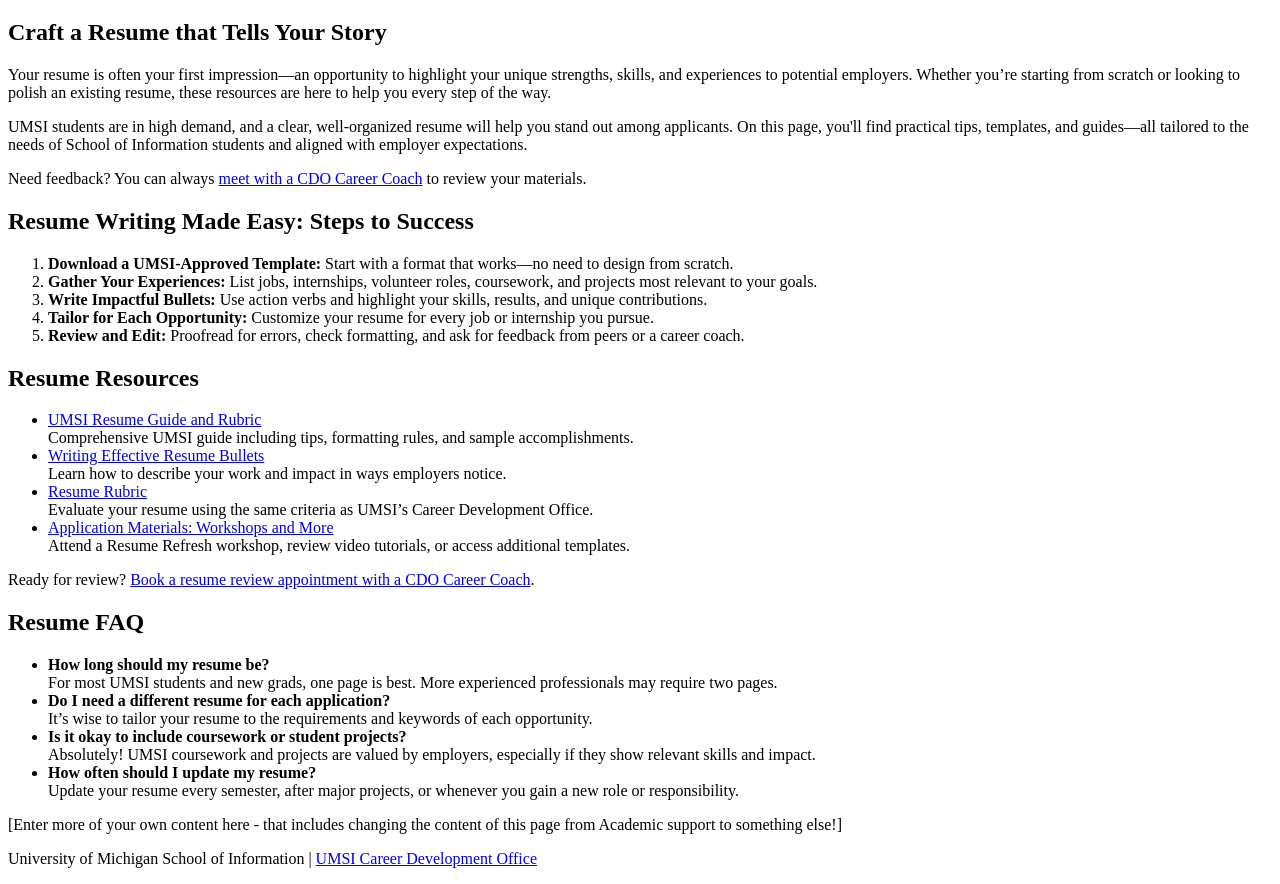
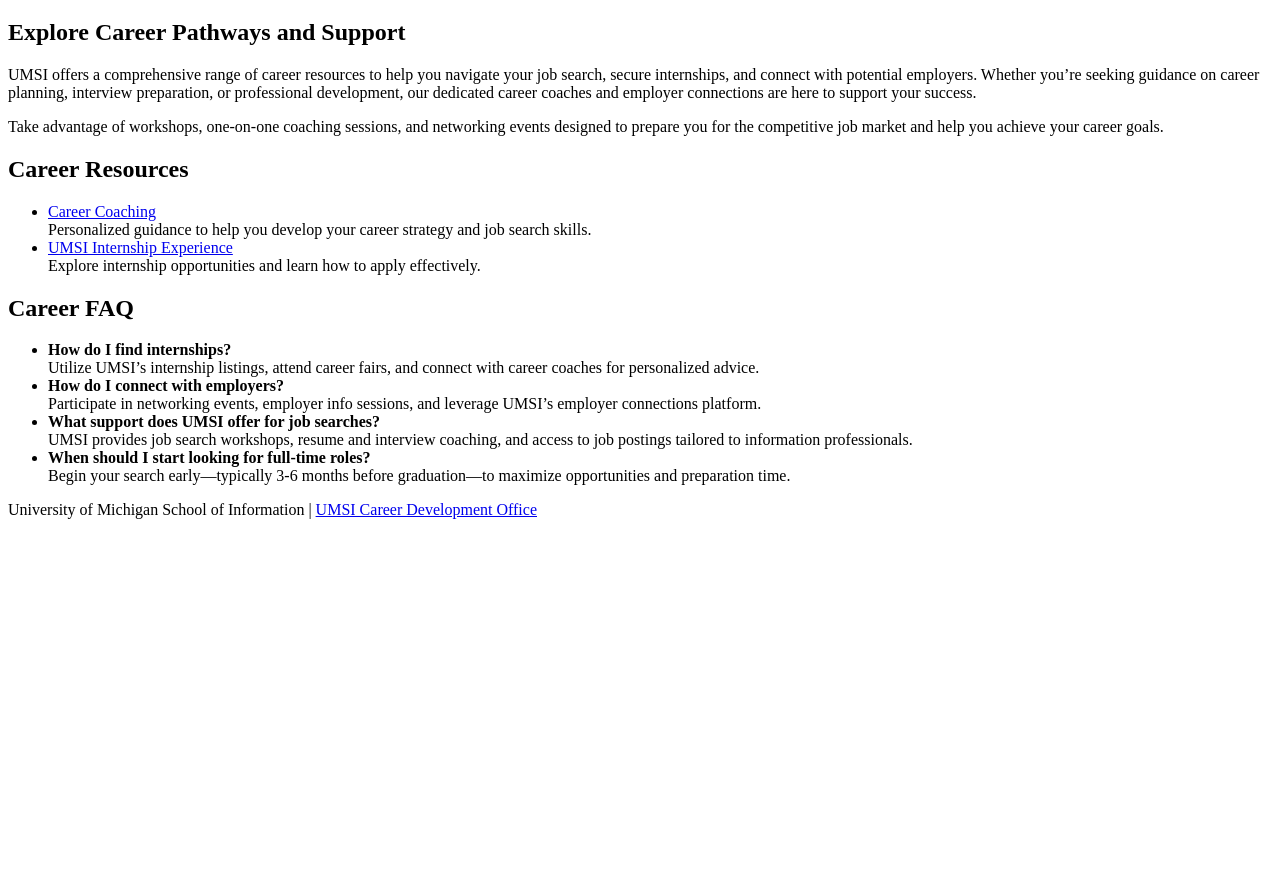
Before and after one commit to i-taylor/client_project_f25, a plain HTML site: page career.html in a window 1280 px wide. Shown: the part 561-1445 px from the top of the page. After the commit the page ends 1096 px from the top, so only its background shows below. Drawn offline with Linux system fonts and the light colour scheme.

Commit message:
career page

```diff
--- a/career.html
+++ b/career.html
@@ -3,7 +3,7 @@
 <head>
     <meta charset="UTF-8">
     <meta name="viewport" content="width=device-width, initial-scale=1.0">
-    <title>Resumes</title>
+    <title>Career</title>
 </head>
 <body>
 
@@ -25,87 +25,56 @@
   <h1>Career Support</h1>
 
   <section>
-    <h2>Craft a Resume that Tells Your Story</h2>
+    <h2>Explore Career Pathways and Support</h2>
     <p>
-      Your resume is often your first impression—an opportunity to highlight your unique strengths, skills, and experiences to potential employers. Whether you’re starting from scratch or looking to polish an existing resume, these resources are here to help you every step of the way.
+      UMSI offers a comprehensive range of career resources to help you navigate your job search, secure internships, and connect with potential employers. Whether you’re seeking guidance on career planning, interview preparation, or professional development, our dedicated career coaches and employer connections are here to support your success.
     </p>
     <p>
-      UMSI students are in high demand, and a clear, well-organized resume will help you stand out among applicants. On this page, you'll find practical tips, templates, and guides—all tailored to the needs of School of Information students and aligned with employer expectations.
-    </p>
-    <p>
-      Need feedback? You can always <a href="https://umsi.instructure.com/courses/12345/pages/meet-with-a-career-coach" target="_blank">meet with a CDO Career Coach</a> to review your materials.
+      Take advantage of workshops, one-on-one coaching sessions, and networking events designed to prepare you for the competitive job market and help you achieve your career goals.
     </p>
   </section>
 
   <section>
-    <h2>Resume Writing Made Easy: Steps to Success</h2>
-    <ol>
-      <li><strong>Download a UMSI-Approved Template:</strong> Start with a format that works—no need to design from scratch.</li>
-      <li><strong>Gather Your Experiences:</strong> List jobs, internships, volunteer roles, coursework, and projects most relevant to your goals.</li>
-      <li><strong>Write Impactful Bullets:</strong> Use action verbs and highlight your skills, results, and unique contributions.</li>
-      <li><strong>Tailor for Each Opportunity:</strong> Customize your resume for every job or internship you pursue.</li>
-      <li><strong>Review and Edit:</strong> Proofread for errors, check formatting, and ask for feedback from peers or a career coach.</li>
-    </ol>
+    <h2>Career Resources</h2>
+    <ul>
+      <li>
+        <a href="https://www.si.umich.edu/student-experience/career-development/career-coaching" target="_blank">
+          Career Coaching
+        </a> <br>
+        Personalized guidance to help you develop your career strategy and job search skills.
+      </li>
+      <li>
+        <a href="https://www.si.umich.edu/student-experience/internships" target="_blank">
+          UMSI Internship Experience
+        </a> <br>
+        Explore internship opportunities and learn how to apply effectively.
+      </li>
+    </ul>
   </section>
 
   <section>
-    <h2>Resume Resources</h2>
+    <h2>Career FAQ</h2>
     <ul>
       <li>
-        <a href="https://umsi.instructure.com/courses/12345/pages/resume-guide" target="_blank">
-          UMSI Resume Guide and Rubric
-        </a> <br>
-        Comprehensive UMSI guide including tips, formatting rules, and sample accomplishments.
+        <strong>How do I find internships?</strong><br>
+        Utilize UMSI’s internship listings, attend career fairs, and connect with career coaches for personalized advice.
       </li>
       <li>
-        <a href="https://umsi.instructure.com/courses/12345/pages/writing-resume-bullets" target="_blank">
-          Writing Effective Resume Bullets
-        </a> <br>
-        Learn how to describe your work and impact in ways employers notice.
+        <strong>How do I connect with employers?</strong><br>
+        Participate in networking events, employer info sessions, and leverage UMSI’s employer connections platform.
       </li>
       <li>
-        <a href="https://umsi.instructure.com/courses/12345/pages/resume-rubric" target="_blank">
-          Resume Rubric
-        </a> <br>
-        Evaluate your resume using the same criteria as UMSI’s Career Development Office.
+        <strong>What support does UMSI offer for job searches?</strong><br>
+        UMSI provides job search workshops, resume and interview coaching, and access to job postings tailored to information professionals.
       </li>
       <li>
-        <a href="https://umsi.instructure.com/courses/12345/pages/app-materials-resources" target="_blank">
-          Application Materials: Workshops and More
-        </a> <br>
-        Attend a Resume Refresh workshop, review video tutorials, or access additional templates.
-      </li>
-    </ul>
-    <p>
-      Ready for review? <a href="https://umsi.instructure.com/courses/12345/pages/meet-with-a-career-coach" target="_blank">Book a resume review appointment with a CDO Career Coach</a>.
-    </p>
-  </section>
-
-  <section>
-    <h2>Resume FAQ</h2>
-    <ul>
-      <li>
-        <strong>How long should my resume be?</strong><br>
-        For most UMSI students and new grads, one page is best. More experienced professionals may require two pages.
-      </li>
-      <li>
-        <strong>Do I need a different resume for each application?</strong><br>
-        It’s wise to tailor your resume to the requirements and keywords of each opportunity.
-      </li>
-      <li>
-        <strong>Is it okay to include coursework or student projects?</strong><br>
-        Absolutely! UMSI coursework and projects are valued by employers, especially if they show relevant skills and impact.
-      </li>
-      <li>
-        <strong>How often should I update my resume?</strong><br>
-        Update your resume every semester, after major projects, or whenever you gain a new role or responsibility.
+        <strong>When should I start looking for full-time roles?</strong><br>
+        Begin your search early—typically 3-6 months before graduation—to maximize opportunities and preparation time.
       </li>
     </ul>
   </section>
-          <!-- Content taken & modified from UMGPT with the prompt, "for the same content write me some intro content and resources for a resume page" - this was after I had asked for content for the home page.
+          <!-- Content taken & modified from UMGPT with the prompt, "now do the same for a career focused page pulling resources from UMSI career resources
         UMGPT. (2025). UMGPT (GPT-4.1 August 25th version) [Large language model]. -->
-
-<div>[Enter more of your own content here - that includes changing the  content of this page from Academic support to something else!]</div>
 
 
         <div></div>
```
